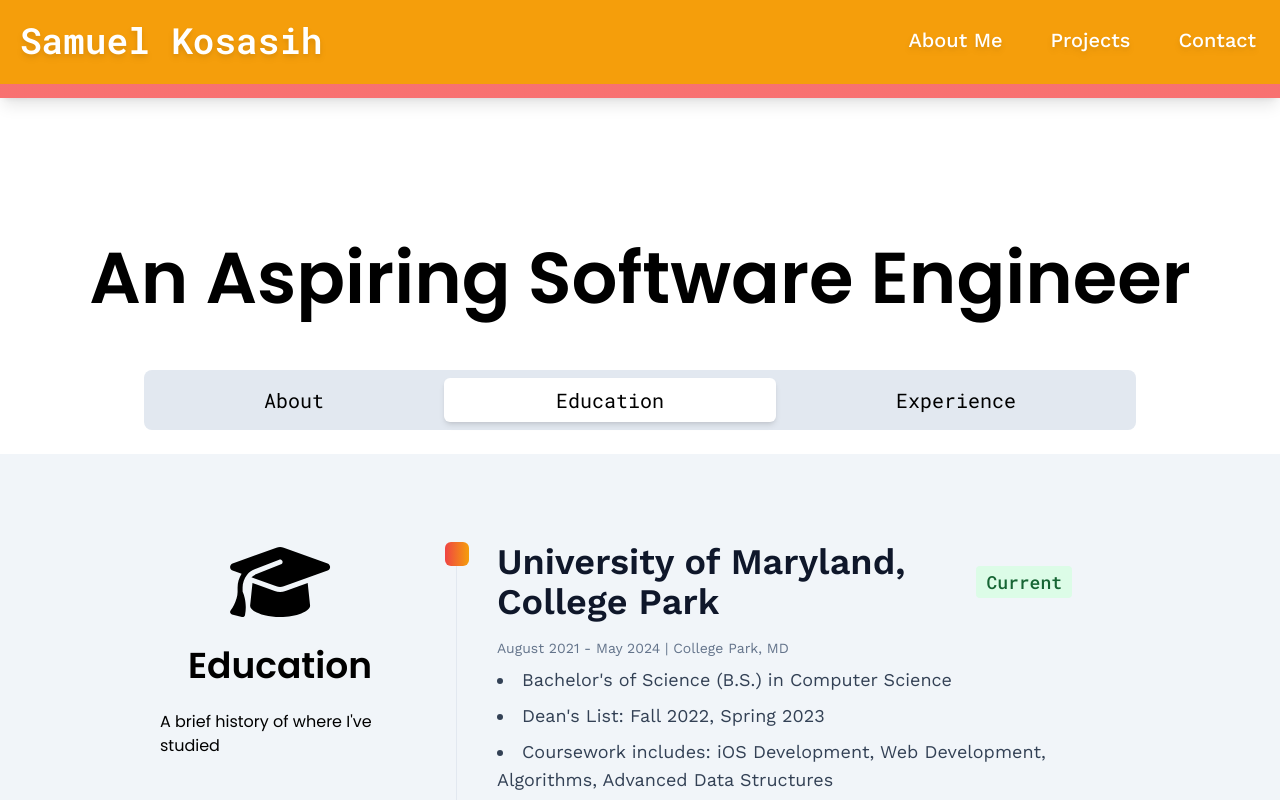
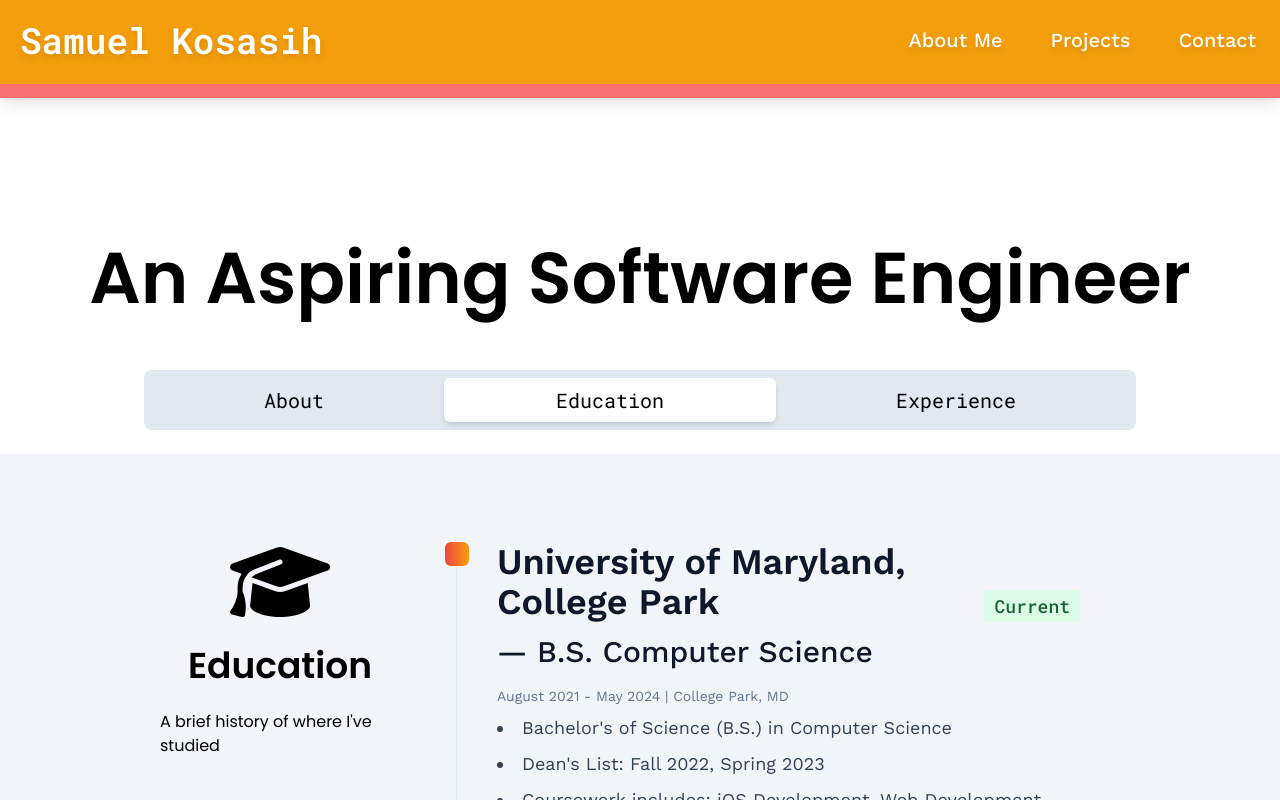
Before and after one commit to SamAdrn/SamAdrn-1.0, a Next.js app in the folder my-site/: page / in a window 1280 px wide. Both pictures are taken after a click on the button "Education". Shown: the part 786-1586 px from the top of the page. Built offline with nearby package versions, Linux system fonts and the light colour scheme.

Commit message:
Modified timeline to support links and update resume

```diff
--- a/my-site/app/components/constants.js
+++ b/my-site/app/components/constants.js
@@ -1,3 +1,9 @@
+/* RESUME
+ *
+ * A String that contains the file name of the resume stored.
+ */
+export const resume = "Samuel_Kosasih_Resume.pdf"
+
 /* NAVBAR ITEMS
  *
  * /navbar/nav-item-list.jsx
@@ -92,7 +98,10 @@ export const contactBarGradients = {
  */
 export const educationData = [
     {
+        current: true,
         title: "University of Maryland, College Park",
+        subtitle: "B.S. Computer Science",
+        link: "https://umd.edu/",
         timeframe: "August 2021 - May 2024",
         location: "College Park, MD",
         description: [
@@ -102,7 +111,10 @@ export const educationData = [
         ],
     },
     {
+        current: false,
         title: "Edmonds College",
+        subtitle: "A.S. Computer Science",
+        link: "https://www.edmonds.edu/",
         timeframe: "September 2019 - June 2021",
         location: "Lynnwood, WA",
         description: [
@@ -114,7 +126,9 @@ export const educationData = [
         ],
     },
     {
+        current: false,
         title: "Mahatma Gading Intercultural School",
+        subtitle: "Middle School & 2 Years of High School ",
         timeframe: "July 2009 - July 2019",
         location: "Jakarta, Indonesia",
         description: [
@@ -133,7 +147,24 @@ export const educationData = [
  */
 export const experiencesData = [
     {
-        title: "Student Lead @ Terrapin Tech UMD",
+        current: true,
+        title: "Indonesia Infrastructure Guarantee Fund (IIGF) Institute",
+        subtitle: "Web Developer Intern",
+        link: "https://ptpii.co.id/en",
+        timeframe: "June 2023 - Present",
+        location: "Jakarta, Indonesia (Remote)",
+        description: [
+            "Designed and developed an executive dashboard to facilitate infrastructure project investments for Indonesian stakeholders within a notable government institution",
+            "Collaborated with the Project Division to comprehend dashboard requirements, showcasing adaptability to project‑specific demands",
+            "Leveraged Next.js and React to craft the dashboard, creating universal components and utilized the App Router for seamless navigation",
+            "Ensured a responsive and mobile‑friendly design, dynamically arranging components for optimal user experience across various screen sizes",
+        ],
+    },
+    {
+        current: true,
+        title: "UMD Division of IT | Terrapin Tech",
+        subtitle: "Student Lead",
+        link: "https://it.umd.edu/",
         timeframe: "November 2021 - Present",
         location: "College Park, MD",
         description: [
@@ -145,7 +176,10 @@ export const experiencesData = [
         ],
     },
     {
-        title: "Sponsorship Officer @ PERMIAS Seattle",
+        current: false,
+        title: "PERMIAS Seattle",
+        subtitle: "Sponsorship Officer",
+        link: "https://www.permiasseattle.org/",
         timeframe: "February 2021 - July 2021",
         location: "Seattle, WA",
         description: [
@@ -155,7 +189,10 @@ export const experiencesData = [
         ],
     },
     {
-        title: "Head of Logistics @ Edmonds Indonesian Club",
+        current: false,
+        title: "Edmonds Indonesian Club",
+        subtitle: "Head of Logistics",
+        link: "https://www.linkedin.com/company/indonesian-student-association-at-edmonds-community-college/",
         timeframe: "September 2020 - July 2021",
         location: "Lynnwood, WA",
         description: [
@@ -534,7 +571,7 @@ export const contactButtons = [
         link: "mailto:samadrianko@gmail.com?subject=Nice%20to%20Meet%20You!&body=Hey%2C%0D%0A%0D%0AI%20found%20you%20on%20your%20website!%0D%0A%0D%0A",
         label: "Say Hello!",
     },
-    { icon: "file", link: "/Resume.pdf", label: "View my Resume" },
+    { icon: "file", link: resume, label: "View my Resume" },
     {
         icon: "linkedin",
         link: "https://www.linkedin.com/in/samkosasih/",
--- a/my-site/app/components/timeline.js
+++ b/my-site/app/components/timeline.js
@@ -45,33 +45,54 @@ function Timeline({ title, subtitle, icon, data }) {
                                     "justify-center w-6 h-6 rounded-md " +
                                     "-left-3 bg-gradient-to-r " +
                                     `${
-                                        i == 0
+                                        event.current
                                             ? "from-red-500 to-amber-500"
                                             : "from-gray-400 to-gray-600"
                                     }`
                                 }
                             ></span>
-                            <h3
+                            <div
                                 className={
-                                    "flex items-center mb-4 text-2xl " +
-                                    "md:text-4xl font-sans font-semibold " +
-                                    "text-slate-900"
+                                    "flex flex-col lg:flex-row lg:items-center mb-4 gap-3 lg:gap-10"
                                 }
                             >
-                                {event.title}
-                                {i == 0 ? (
+                                {event.current ? (
                                     <span
                                         className={
                                             "bg-green-100 text-green-800 " +
                                             "text-sm md:text-lg font-mono " +
-                                            "font-medium mr-2 px-2.5 py-0.5 " +
-                                            "rounded ms-1 md:ms-5"
+                                            "font-medium px-2.5 py-0.5 " +
+                                            "rounded w-fit lg:order-last"
                                         }
                                     >
                                         Current
                                     </span>
                                 ) : null}
-                            </h3>
+                                <h3 className="font-sans text-slate-900 flex flex-col">
+                                    <h3
+                                        className={
+                                            "text-2xl md:text-4xl font-semibold " +
+                                            `${
+                                                event.link &&
+                                                "hover:underline cursor-pointer"
+                                            }`
+                                        }
+                                    >
+                                        <a href={event.link} target="_blank">
+                                            {event.title}
+                                        </a>
+                                    </h3>
+                                    {event.subtitle && (
+                                        <h4
+                                            className={
+                                                "text-xl md:text-3xl font-medium mt-3"
+                                            }
+                                        >
+                                            &mdash; {event.subtitle}
+                                        </h4>
+                                    )}
+                                </h3>
+                            </div>
                             <p className="mb-2 text-sm font-normal text-slate-500">
                                 <time className="my-1">
                                     {event.timeframe}{" "}
--- a/my-site/app/sections/home/home.js
+++ b/my-site/app/sections/home/home.js
@@ -5,6 +5,7 @@ import Title from "./title";
 import ProfilePicture from "./profile-picture";
 import { motion } from "framer-motion";
 import SVG from "@/app/components/svg";
+import { resume } from "@/app/components/constants";
 
 function Home({ isMobile, isScrollAtTop }) {
     return (
@@ -18,7 +19,7 @@ function Home({ isMobile, isScrollAtTop }) {
             <ProfilePicture isMobile={isMobile} isScrollAtTop={isScrollAtTop} />
             <Title />
 
-            <a href={"/Resume.pdf"} target="_blank">
+            <a href={resume} target="_blank">
                 <motion.div
                     className={
                         "flex justify-center items-center p-4 lg:p-3 md:px-8 lg:px-10 mt-16 lg:mt-10 cursor-pointer rounded-lg " +
```
Also changed, not shown: 2 other files (tests, documents, lock files or other folders).
